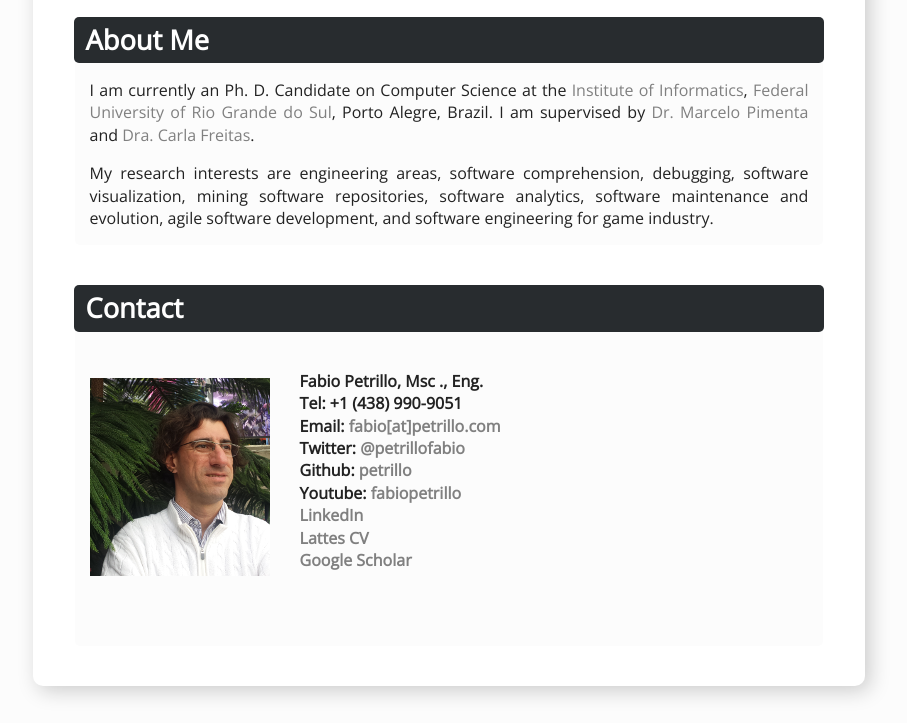
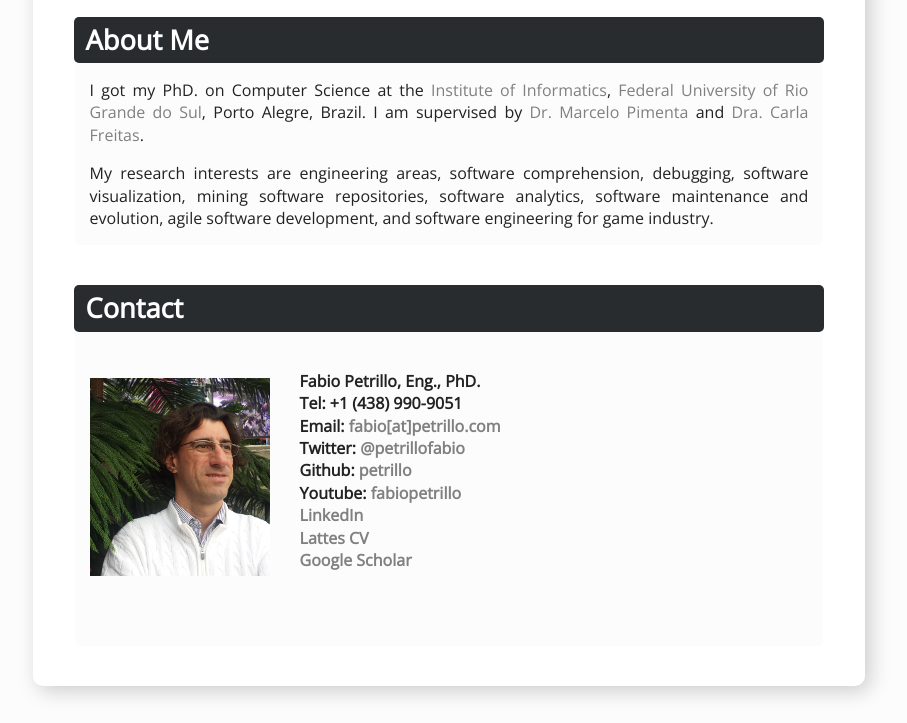
Before and after one commit to petrillo/petrillo.github.io, a plain HTML site: page index.html in a window 1280 px wide. Shown: the part 77-800 px from the top of the page, without its empty margins (191-1098 px from the left). Drawn offline with nearby package versions, Linux system fonts and the light colour scheme.

Commit message:
Update index.html

```diff
--- a/index.html
+++ b/index.html
@@ -65,7 +65,7 @@
         </h1>
 
 <p>
-	I am currently an Ph. D. Candidate on Computer Science at the <a href="http://inf.ufrgs.br/">Institute of Informatics</a>, <a href="https://ufrgs.br">Federal University of Rio Grande do Sul</a>, Porto Alegre, Brazil. I am supervised by <a href="http://www.inf.ufrgs.br/~mpimenta">Dr. Marcelo Pimenta</a> and <a href="https://wiki.inf.ufrgs.br/Carla_Dal_Sasso_Freitas">Dra. Carla Freitas</a>.</p>
+	I got my PhD. on Computer Science at the <a href="http://inf.ufrgs.br/">Institute of Informatics</a>, <a href="https://ufrgs.br">Federal University of Rio Grande do Sul</a>, Porto Alegre, Brazil. I am supervised by <a href="http://www.inf.ufrgs.br/~mpimenta">Dr. Marcelo Pimenta</a> and <a href="https://wiki.inf.ufrgs.br/Carla_Dal_Sasso_Freitas">Dra. Carla Freitas</a>.</p>
 
 </p>
 
@@ -83,12 +83,12 @@ My research interests are engineering areas, software comprehension, debugging,
             Contact</h1>
 
         <p>
-            <img src="img/photo.png" alt="[Fabio Petrillo, Ph.D. Candidate]" style="float: left;
+            <img src="img/photo.png" alt="[Fabio Petrillo, Eng., PhD.]" style="float: left;
                 margin: 30px 30px 70px 0px;
                 "/>
             <br/>
 
-            <b>Fabio Petrillo, Msc ., Eng. <b></br>
+            <b>Fabio Petrillo, Eng., PhD. <b></br>
             <b>Tel:</b> +1 (438) 990-9051<br/>
             <b>Email:</b> <a href="mailto:fabio@petrillo.com">fabio[at]petrillo.com</a><br/>
 	        <b>Twitter:</b> <a href="https://twitter.com/petrillofabio">@petrillofabio</a> <br/>
```
